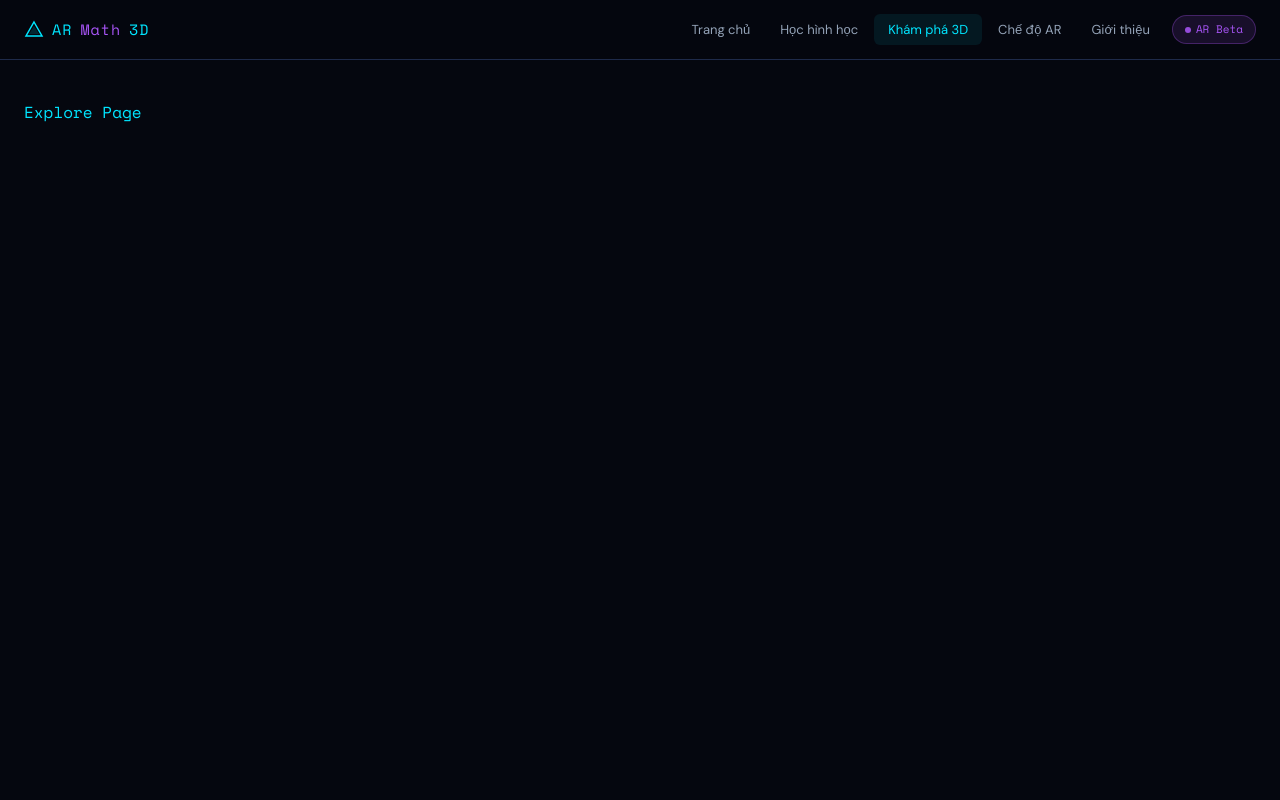
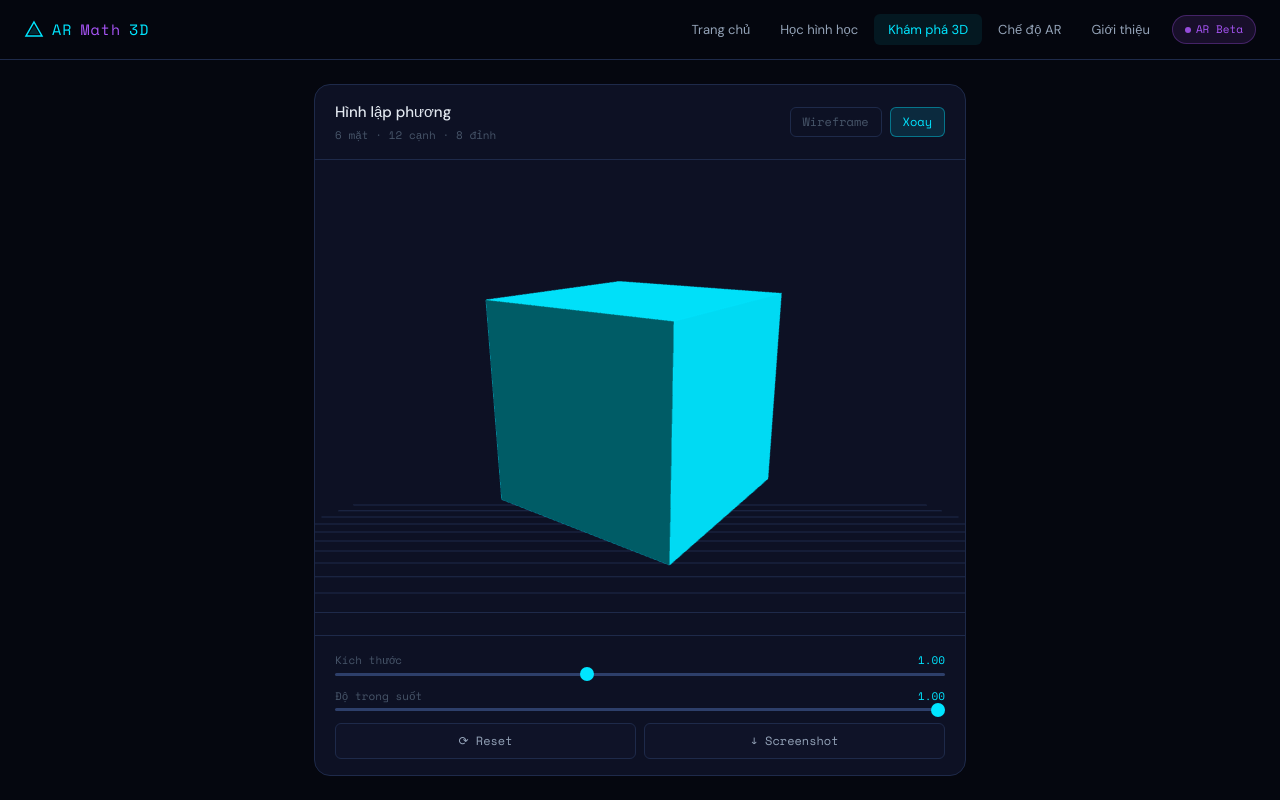
Before and after one commit to dptrung0310/ar-geometry, a React (Vite) app in the folder frontend/: page /explore in a window 1280 px wide. Built offline with nearby package versions, Linux system fonts and the light colour scheme.

Commit message:
feat(explore): integrate ThreeViewer into explore page

```diff
--- a/frontend/src/pages/ExplorePage.jsx
+++ b/frontend/src/pages/ExplorePage.jsx
@@ -1,13 +1,16 @@
+import ThreeViewer from "../components/three/ThreeViewer";
+
 export default function ExplorePage() {
   return (
     <div
       style={{
-        padding: "40px 24px",
-        color: "var(--cyan)",
-        fontFamily: "Space Mono, monospace",
+        padding: "24px",
+        maxWidth: "700px",
+        margin: "0 auto",
+        height: "calc(100vh - 60px)",
       }}
     >
-      Explore Page
+      <ThreeViewer />
     </div>
   );
 }
```
